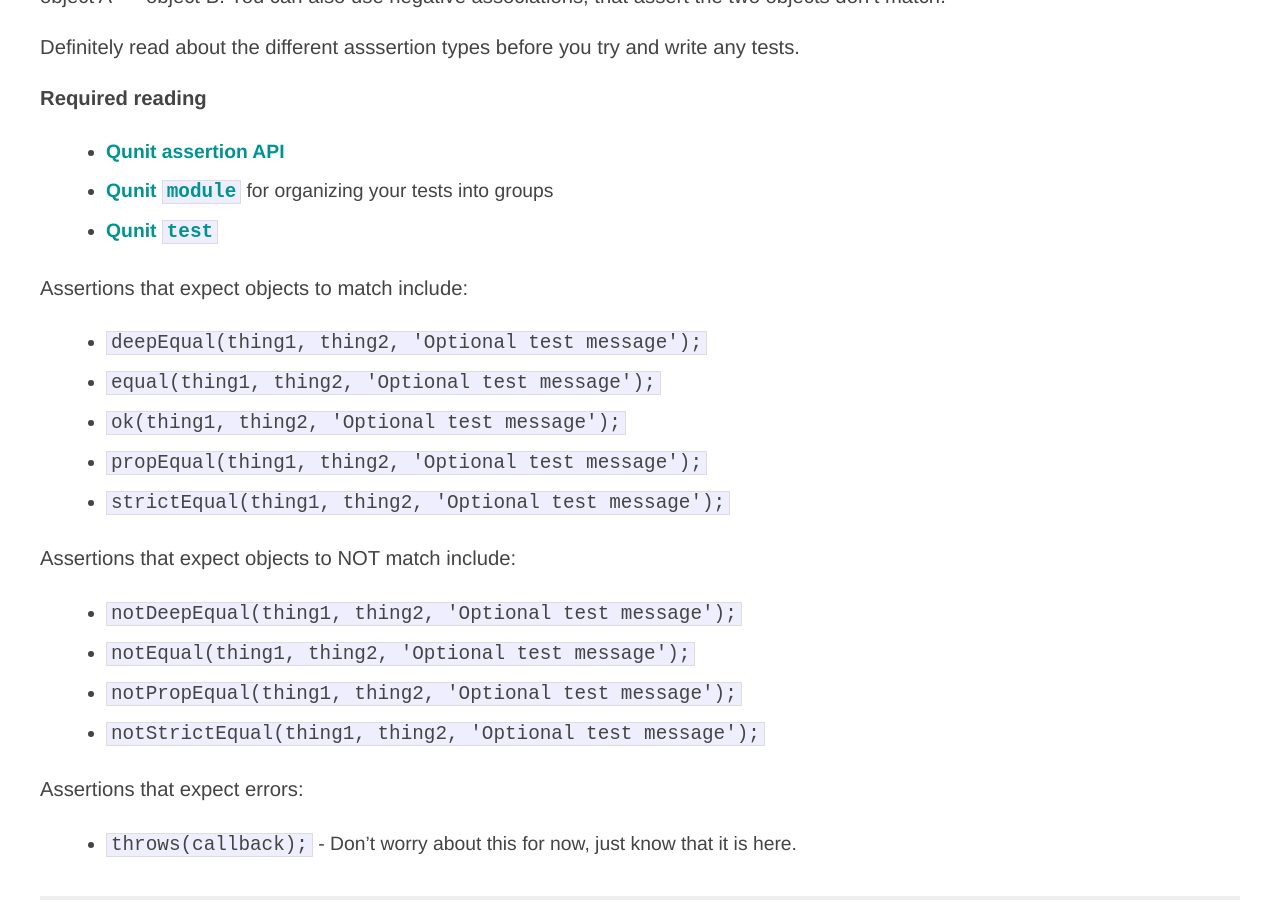
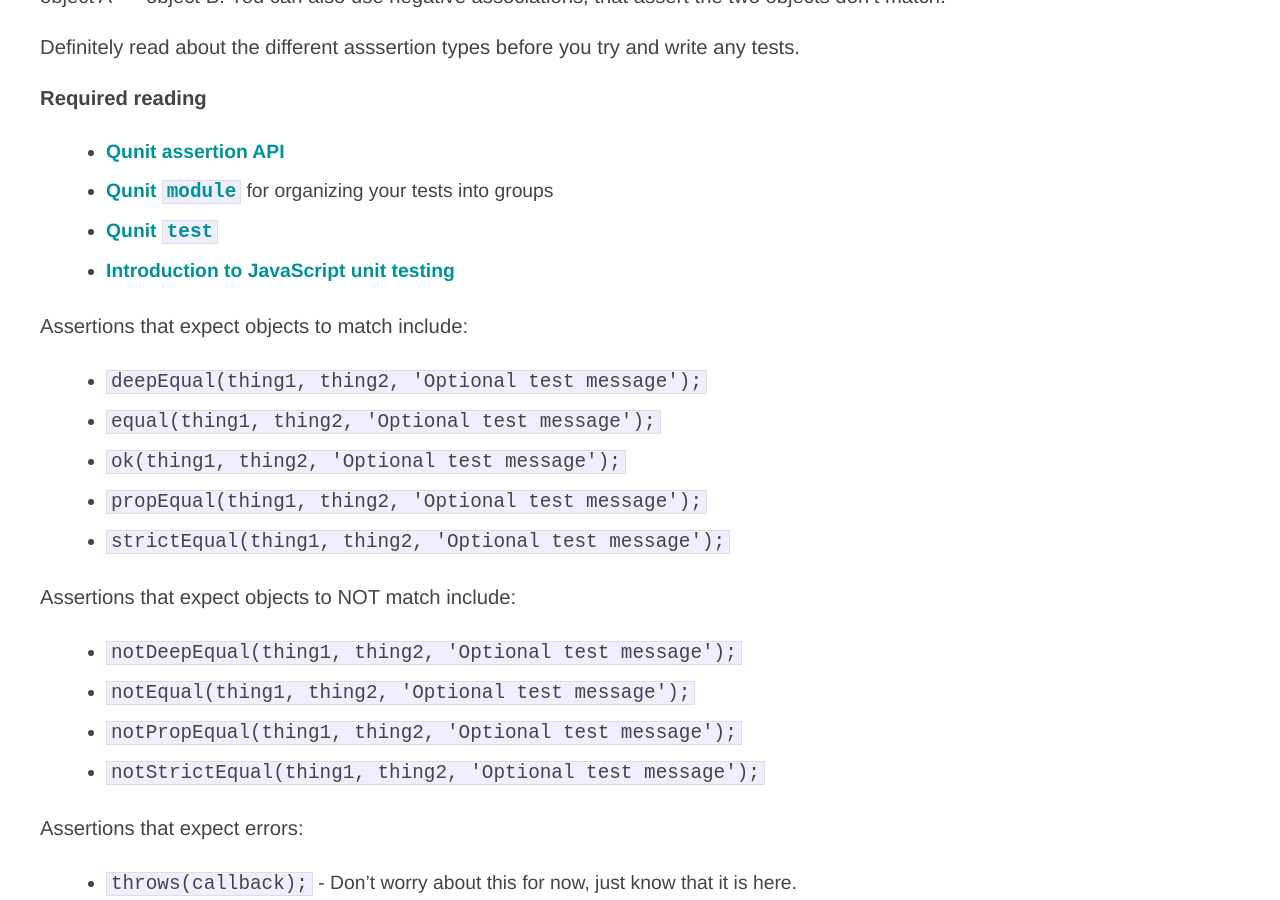
Before and after one commit to slothelle/learn_javascript, a Jekyll site: the page built from _posts/2014-03-24-setting-up-qunit.markdown, in a window 1280 px wide and 900 px high, scrolled down 701 px. Built offline with Jekyll 4.4.1, drawn with Linux system fonts in a browser that asks for light colours; Markdown is read by kramdown in place of the engine named in the settings.

Commit message:
explaining unit testing

```diff
--- a/_posts/2014-03-24-setting-up-qunit.markdown
+++ b/_posts/2014-03-24-setting-up-qunit.markdown
@@ -23,6 +23,7 @@
 * [Qunit assertion API](https://api.qunitjs.com/category/assert/)
 * [Qunit `module`](https://api.qunitjs.com/module/) for organizing your tests into groups
 * [Qunit `test`](https://api.qunitjs.com/test/)
+* [Introduction to JavaScript unit testing](http://coding.smashingmagazine.com/2012/06/27/introduction-to-javascript-unit-testing/)
 
 Assertions that expect objects to match include:
 
```
